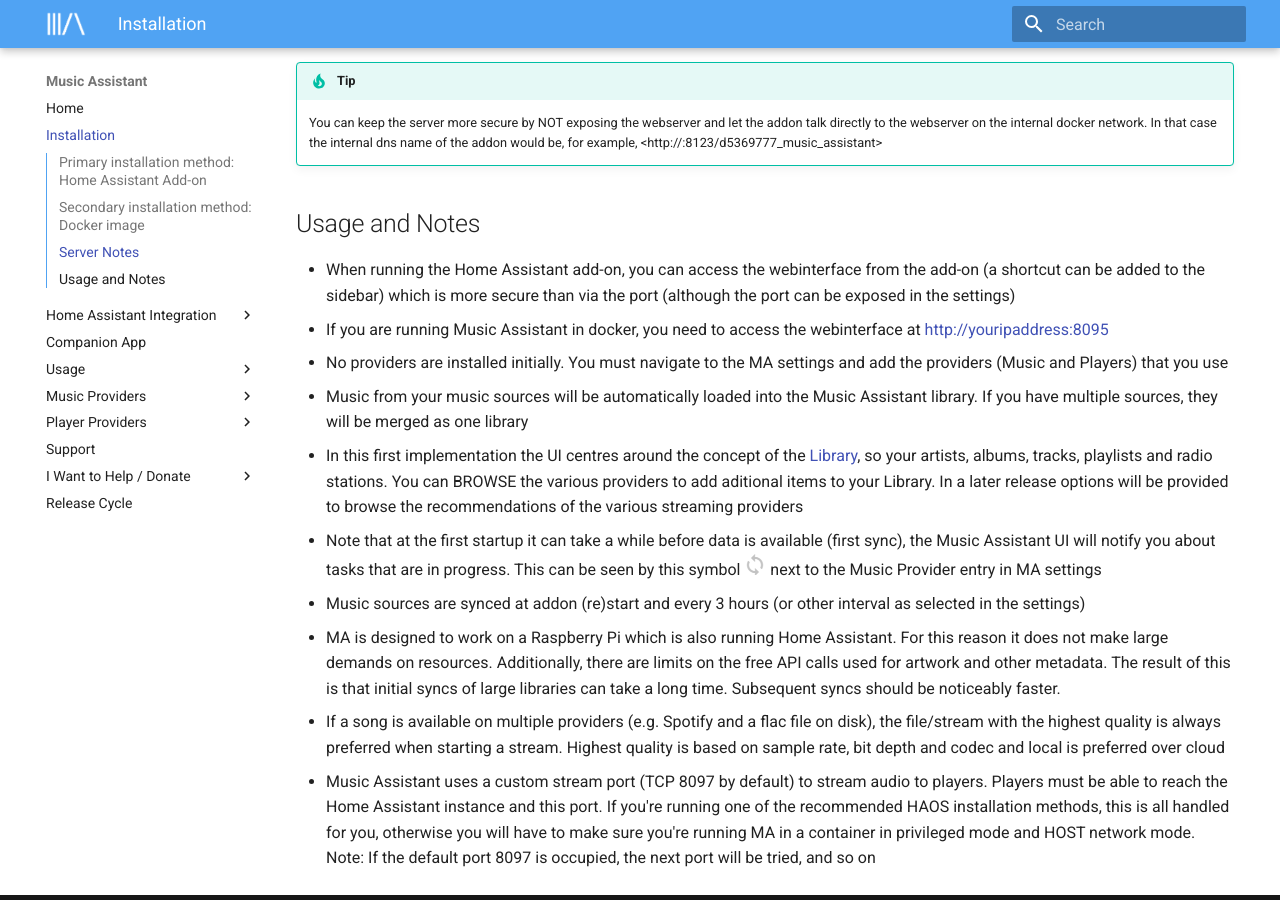
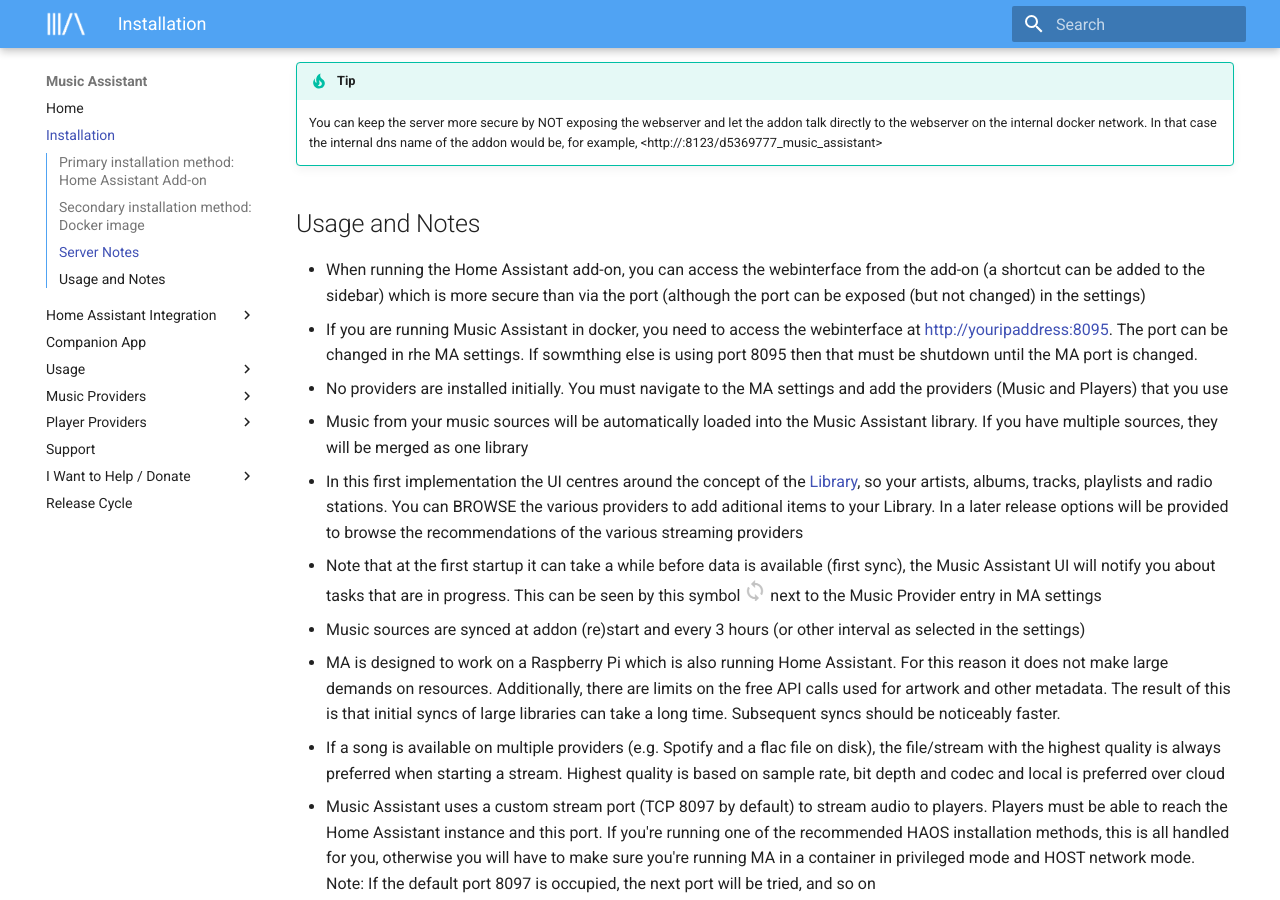
Before and after one commit to pwbriggs/music-assistant.github.io, an MkDocs documentation site: the page built from docs/installation.md, in a window 1280 px wide and 900 px high, scrolled down 1381 px. Built offline with MkDocs 1.6.1 and Material for MkDocs 9.7.7, drawn with Linux system fonts in a browser that asks for light colours.

Commit message:
Info about changing docker port

```diff
--- a/docs/installation.md
+++ b/docs/installation.md
@@ -57,8 +57,8 @@
 
 ## Usage and Notes
 
-- When running the Home Assistant add-on, you can access the webinterface from the add-on (a shortcut can be added to the sidebar) which is more secure than via the port (although the port can be exposed in the settings)
-- If you are running Music Assistant in docker, you need to access the webinterface at http://youripaddress:8095
+- When running the Home Assistant add-on, you can access the webinterface from the add-on (a shortcut can be added to the sidebar) which is more secure than via the port (although the port can be exposed (but not changed) in the settings)
+- If you are running Music Assistant in docker, you need to access the webinterface at http://youripaddress:8095. The port can be changed in rhe MA settings. If sowmthing else is using port 8095 then that must be shutdown until the MA port is changed.
 - No providers are installed initially. You must navigate to the MA settings and add the providers (Music and Players) that you use
 - Music from your music sources will be automatically loaded into the Music Assistant library. If you have multiple sources, they will be merged as one library
 - In this first implementation the UI centres around the concept of the [Library](usage.md), so your artists, albums, tracks, playlists and radio stations. You can BROWSE the various providers to add aditional items to your Library. In a later release options will be provided to browse the recommendations of the various streaming providers
```
